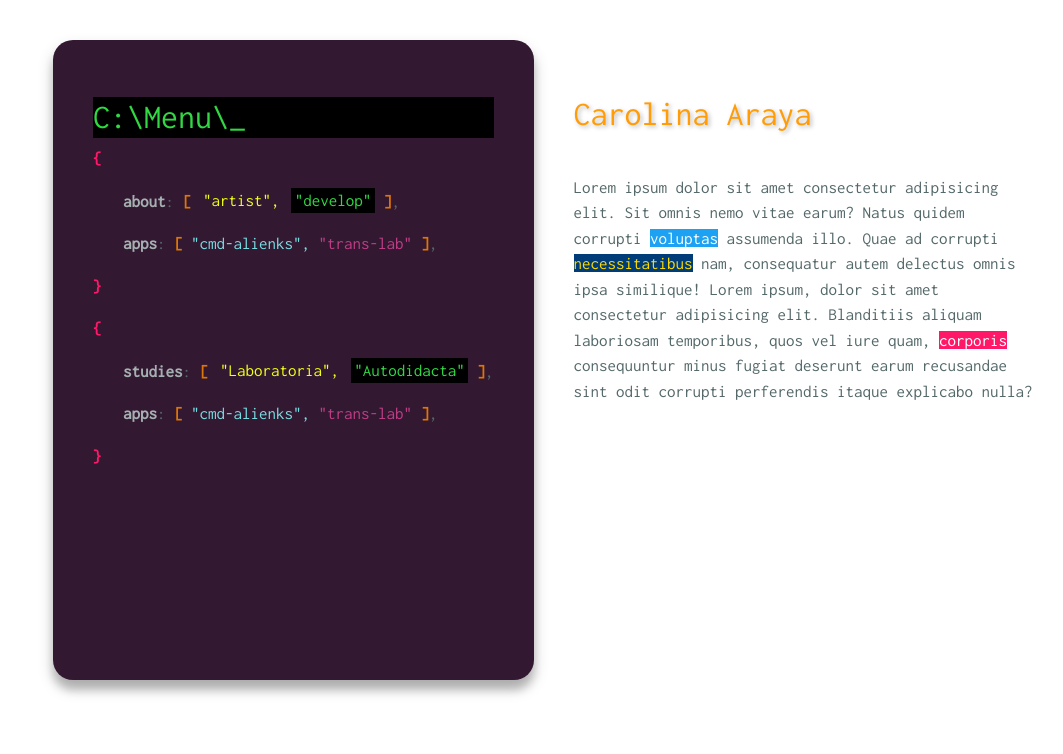
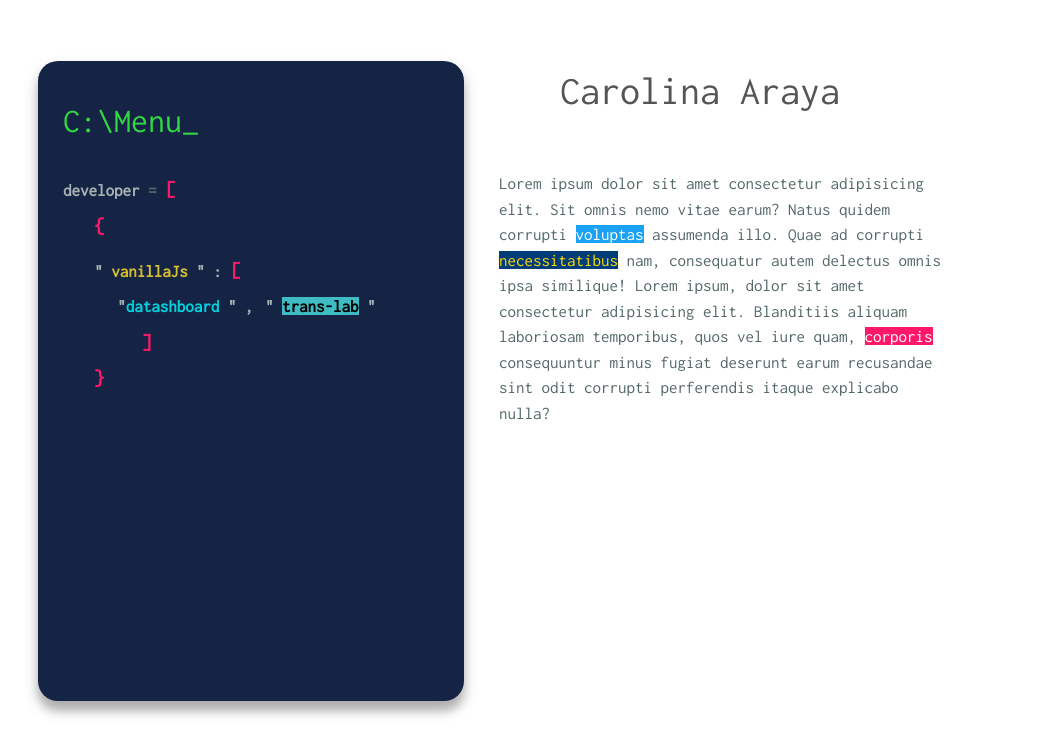
Before and after one commit to CarolinAraya/CarolinAraya.github.io, a plain HTML site: page index.html in a window 1280 px wide. Shown: the whole page, without its empty margins (32-1095 px from the left). Drawn offline with nearby package versions, Linux system fonts and the light colour scheme.

Commit message:
grilla, paleta y nueva estructura menú

```diff
--- a/index.html
+++ b/index.html
@@ -16,69 +16,84 @@
 
 <body>
 
-    <div class="container ">
+    <div class="container">
+        <div class="row mb-5"></div>
         <div class="row">
-            <div class="col  color">
+            <div class="col-5 menu-container shadow" id="home">
+                <!-- titulo -->
+                <div class="row">
+                    <div class="pb-3">
+                        <h1 class="titulo ">C:\Menu_ <b></b> </h1>
+                    </div>
+                </div>
+                <!-- Menú -->
+                <div>
+                    <div class="row">
+                        <div class="col-12 p-0">
+                            <b class="propiedad" id="developer"> developer</b>
+                            <b> =</b>
+                            <b class="mostach h5">[</b>
+                        </div>
+                    </div>
+                    <div class="row">
+                        <div class="col-1">
+                        </div>
+                        <div class="col-11 p-0 mostach h5">
+                            {
+                        </div>
+                    </div>
+                    <div class="row">
+                        <div class="col-1 p-0 text-right propiedad">
+                            <!-- <b>"</b>
+                            <b class="propiedad p-0" id="vanilla">van</b> -->
+                        </div>
+                        <div class="col-11 p-0 text-left">
+                            <b class="propiedad p-0">"</b>
+                            <b class="propiedad p-0" id="vanilla">vanillaJs</b>
+                            <b class="propiedad">"</b>
+                            <b class="propiedad">:</b>
+                            <h2 class="mostach h5" href="">[</h2>
+                        </div>
+                    </div>
+                    <div class="row">
+                        <div class="col-2 p-0 text-right">
+                            <b class="propiedad">"</b>
+                        </div>
+                        <div class="col-10 p-0 text-left">
+
+                            <a id="datadashboard">
+                                <b>datashboard</b>
+                            </a>
+                            <b class="propiedad">"</b>
+                            <b class="propiedad">,</b>
+
+                            <a href="" >
+                                <b class="propiedad">"</b>
+                                <b href="" id="trans-lab">trans-lab</b>
+                                <b class="propiedad">"</b>
+                            </a>
 
                         </div>
                     </div>
-        <div style="display: flex;flex-wrap: wrap; ">
-            <div class=" color2 shadow" id="home">
-                <p>
-                    <h1 class="ruta-titulo">C:\Menu\_</h1>
-                    <h2>{</h2>
-                    <p>
-                        <h2 class="propiedad">&#32;about</h2>:
-                        <h2 class="corchete">[</h2>
-                        <a id="artist" href=""> "artist",</a>
-                        <a id="developColor" href="">"develop"</a>
-                        <h2 class="corchete" href="">]</h2>,
-                    </p>
-                    <p>
-                        <h2 class="propiedad">&#32;apps</h2>:
-                        <h2 class="corchete">[</h2>
-                        <a id="cmd"> "cmd-alienks",</a>
-                        <a id="trans">"trans-lab"</a>
-                        <h2 class="corchete" href="">]</h2>,
-                    </p>
-                    <p>
-                        <h2>}</h2>
-                    </p>
-                </p>
-                <p>
-                    <h2>{</h2>
-                    <p>
-                        <h2 class="propiedad">&#32;studies</h2>:
-                        <h2 class="corchete">[</h2>
-                        <a id="artist" href=""> "Laboratoria",</a>
-                        <a id="developColor" href="">"Autodidacta"</a>
-                        <h2 class="corchete" href="">]</h2>,
-                    </p>
-                    <p>
-                        <h2 class="propiedad">&#32;apps</h2>:
-                        <h2 class="corchete">[</h2>
-                        <a id="cmd"> "cmd-alienks",</a>
-                        <a id="trans">"trans-lab"</a>
-                        <h2 class="corchete" href="">]</h2>,
-                    </p>
-                    <p>
-                        <h2>}</h2>
-                        <span class="blinking-cursor">|</span>
-                    </p>
-                </p>
-                <!-- <div class="ruta-titulo">C:\Menú\about\_caro> </div> -->
+                    <div class="row">
+                        <div class="col-2">
                         </div>
-            <div class=" color">
-
-                <div class="row header-space"></div>
-                <h1>
-                    <span class="title">
-                        <a href="index.html" class="text-shadow name"> Carolina Araya</a>
-                        <!-- <span class="blinking-cursor">></span> -->
-                    </span>
-                </h1>
-                <div class="parr-content">
-                    <p>
+                        <div class="col-10">
+                            <b href="" class="mostach h5">]</b>
+                        </div>
+                    </div>
+                    <div class="row">
+                        <div class="col-1">
+                        </div>
+                        <div class="col-11 p-0 mostach h5">
+                            }
+                        </div>
+                    </div>
+                </div>
+            </div>
+            <div class="col-7 color">
+                <div class="row name text-center"> Carolina Araya</div>
+                <p class="parr-content">
                     Lorem ipsum dolor sit amet consectetur
                     <a href="">adipisicing</a> elit. Sit omnis nemo vitae earum? Natus quidem corrupti
                     <a id="celeste" href="">voluptas</a> assumenda illo. Quae ad corrupti
@@ -88,10 +103,6 @@
                     explicabo nulla?
                 </p>
             </div>
-
-            </div>
-
-        </div>
         </div>
 
 </body>
--- a/src/style.css
+++ b/src/style.css
@@ -1,41 +1,91 @@
 @import url(https://fonts.googleapis.com/css?family=Inconsolata);
 
-.ruta-titulo {
-    background-color: #000;
+a:hover,
+a:visited,
+a:active,
+a:link {
+    color: inherit;
+    text-decoration: inherit;
+
+}
+
+header {
+    text-align: center;
+}
+
+h1 {
+    font-weight: 100;
+    font-size: 2em;
+    width: auto;
+
+}
+
+h2 {
+    font-weight: 600;
+    font-size: 1em;
+    text-align: center;
+    width: auto;
+    display: inline;
+    color: #ff1868;
+}
+
+img {
+    max-width: 100%;
+    max-height: 100%;
+}
+
+.row {
+padding-bottom: 10px
+}
+
+.mostach {
+    color: #ff1868;
+    font-weight: 600;
+}
+
+
+.propiedad {
+   /*  background-color: #000; */
+   color:rgb(165, 176, 177) !important;
+}
+
+.titulo {
     color: #31D843;
 }
 
 .name {
-color: rgb(255, 156, 7) !important;
+color: #555 !important;
+padding-left:96px;
+font-weight: 100;
+font-size: 40px;
+text-align: center;
 }
 
 .menu-title {
     color: rgb(155, 153, 153);
     padding: 0px 0px 20px 0px;
     margin-top: -30px;
-}
-
-.title {
-    color: rgb(155, 153, 153);
 
 }
 
+
 .parr-content {
     margin-top: 40px;
+    padding-right: 160px;
+    padding-left: 20px;
+
 }
 
-.color {
-    padding: 20px;
-    max-width: 500px;
-    margin-left: 20px;
-}
 
-.color2 {
-    background-color: #331832;
+
+.menu-container {
+    background-color: #152445;
     height: 80vh;
     border-radius: 20px;
     box-shadow: 0 8px 16px 0 rgba(0, 0, 0, 0.19), 0 10px 9px 0 rgba(0, 0, 0, 0.19);
     padding: 40px;
+    max-width: 426px;
+    min-width: 360px;
 }
 
 .text-shadow {
@@ -58,6 +108,8 @@ body {
     background-color: #ffffff;
 }
 
+
+
 .text {
     color: rgb(182, 234, 236);
     font-size: 20px !important;
@@ -75,69 +127,11 @@ body {
     color: #dc7604;
 }
 
-.propiedad {
-    color: rgb(165, 176, 177);
-    margin-left: 30px;
-}
+
 
 .container {
     margin-left: auto;
     margin-right: auto;
-}
-
-.header-space {
-    padding: 1rem;
-
-}
-
-a:hover,
-a:visited,
-a:active,
-a:link {
-    color: inherit;
-    text-decoration: inherit;
-
-}
-
-header {
-    text-align: center;
-}
-
-h1 {
-    font-weight: 100;
-    font-size: 2em;
-    width: auto;
-    color: #31D843;
-
-}
-
-h2 {
-    font-weight: 600;
-    font-size: 1em;
-    text-align: center;
-    width: auto;
-    display: inline;
-    color: #ff1868;
-}
-
-h3 {
-    font-weight: 200;
-    font-size: 1.em;2
-    text-align: left;
-    background-color: black;
-    color: white;
-    margin-bottom: 0;
-    width: auto;
-    padding: 0.2em;
-    display: inline-block;
-}
-
-img {
-    max-width: 100%;
-    max-height: 100%;
-}
-
-.title {
 }
 
 .blinking-cursor {
@@ -193,6 +187,23 @@ img {
   }
 }
 
+
+/* code values */
+
+#vanilla {
+    color:  #d5bf30 !important;
+}
+
+#datadashboard {
+   /* #fddb00 */
+    color: rgb(1, 209, 220) !important;
+}
+
+#trans-lab {
+color:  rgb(0, 0, 0);
+background-color: rgb(63, 188, 195);;
+}
+
 #navigation {
     font-size: 1.2em;
     text-transform: uppercase;
@@ -237,25 +248,17 @@ img {
     padding: .2em;
 }
 
-
-
-
-#home {
-    max-width: 600px;
-
-}
-
 #home a:link,
-#home a:hover,
 #home a:active,
 #home a:visited {
-    background-color: red;
     color: white;
     padding: .2em;
 }
 
 #home a:hover {
     opacity: 0.6;
+    background-color: red;
+
 }
 
 
```
Also changed, not shown: Menu.js (+19 -8 lines). Lines whose indentation alone changed are shown as unchanged.
